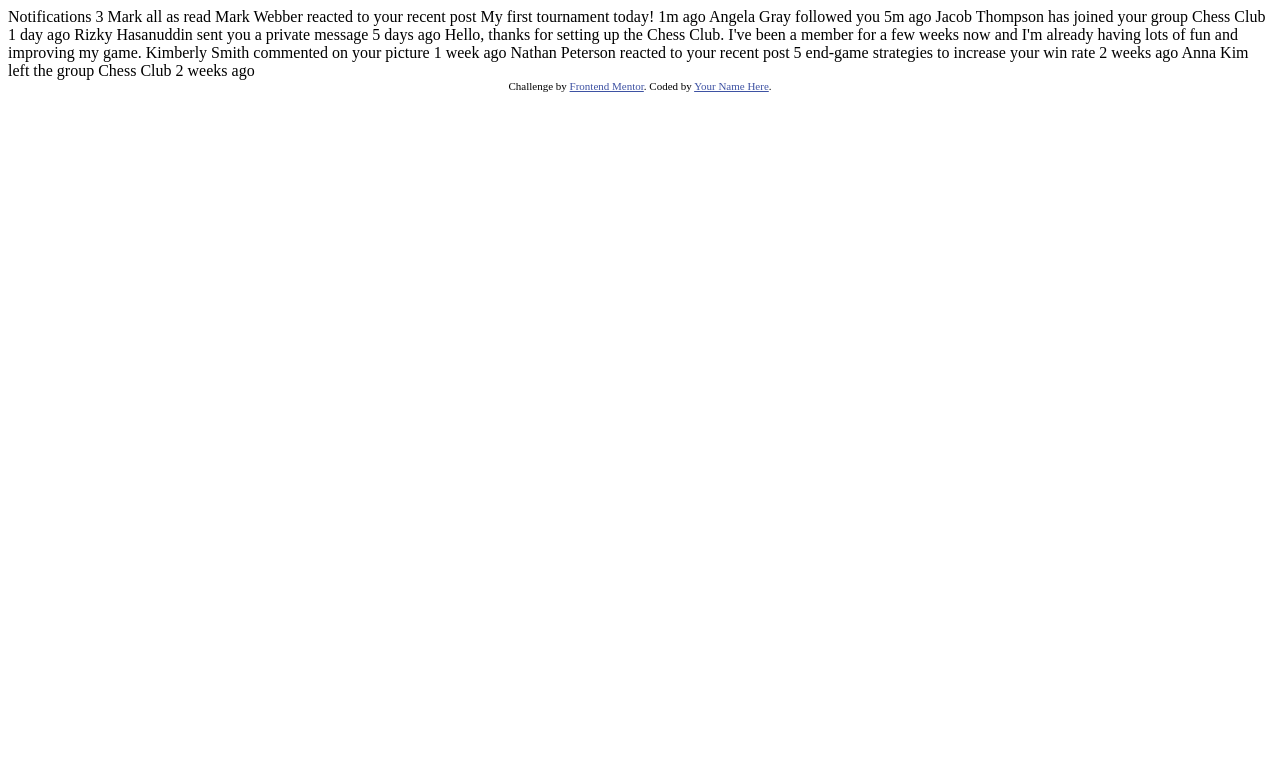
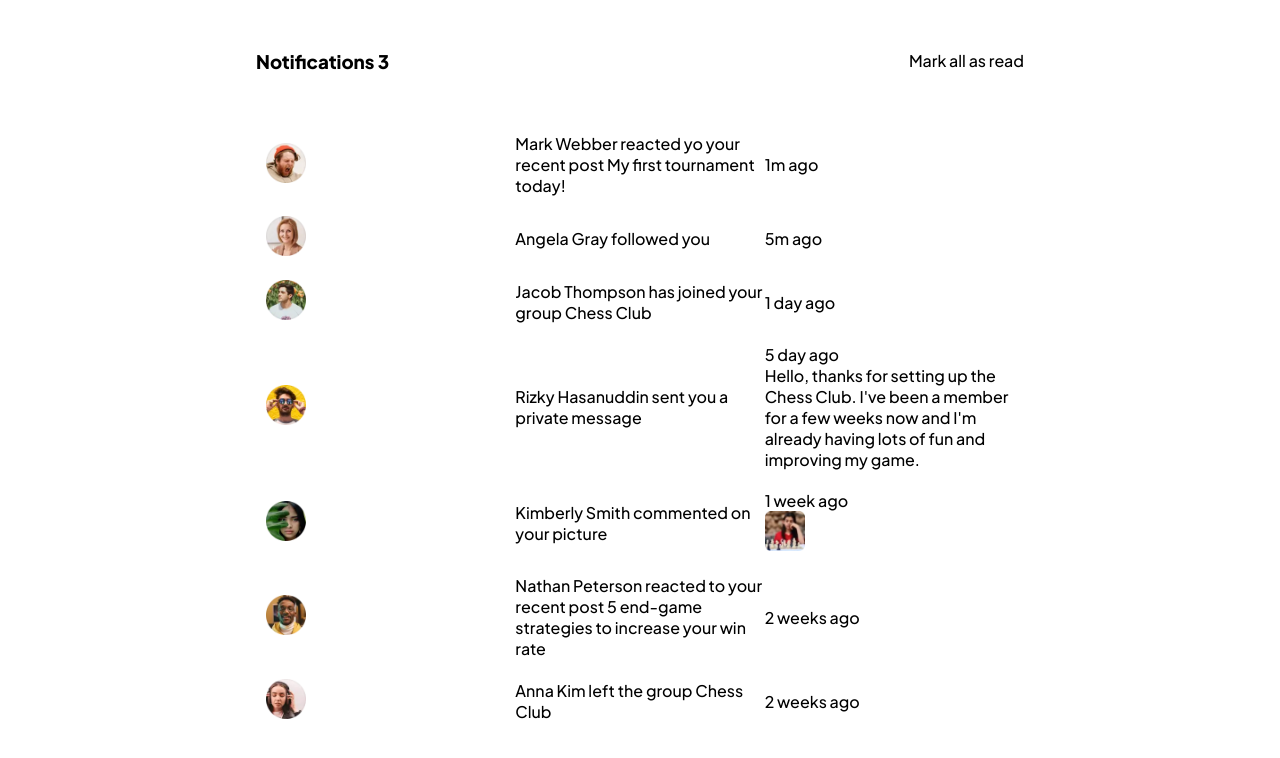
Before and after one commit to JulienLach/notifications-page-main, a plain HTML site: page index.html in a window 1280 px wide. Drawn offline with Linux system fonts and the light colour scheme.

Commit message:
test css grid

```diff
--- a/index.html
+++ b/index.html
@@ -1,51 +1,140 @@
 <!DOCTYPE html>
 <html lang="en">
+
 <head>
   <meta charset="UTF-8">
-  <meta name="viewport" content="width=device-width, initial-scale=1.0"> <!-- displays site properly based on user's device -->
-
+  <meta name="viewport" content="width=device-width, initial-scale=1.0">
+  <!-- displays site properly based on user's device -->
   <link rel="icon" type="image/png" sizes="32x32" href="./assets/images/favicon-32x32.png">
-
+  <link rel="stylesheet" href="style.css">
+  <link rel="preconnect" href="https://fonts.googleapis.com">
+  <link rel="preconnect" href="https://fonts.gstatic.com" crossorigin>
+  <link href="https://fonts.googleapis.com/css2?family=Plus+Jakarta+Sans:wght@500;800&display=swap" rel="stylesheet">
   <title>Frontend Mentor | Notifications page</title>
 
-  <!-- Feel free to remove these styles or customise in your own stylesheet 👍 -->
-  <style>
-    .attribution { font-size: 11px; text-align: center; }
-    .attribution a { color: hsl(228, 45%, 44%); }
-  </style>
 </head>
+
 <body>
 
-  Notifications 3
+  <section class="main">
+    <div class="container">
+      <header class="header">
+        <h3>Notifications <span>3</span></h3>
+        <p class="mark-as-read">
+          Mark all as read
+        </p>
+      </header>
+    </div>
+    <div class="container">
+      <div class="notification">
+        <div class="photo"><img src="assets/images/avatar-mark-webber.webp" alt=""></div>
+        <div class="message-text">
+          <p>
+            Mark Webber reacted yo your recent post My first tournament today!
+          </p>
+        </div>
+        <div class="heure">
+          <p>
+            1m ago
+          </p>
+        </div>
+      </div>
 
-  Mark all as read
+      <div class="notification">
+        <div class="photo"><img src="assets/images/avatar-angela-gray.webp" alt=""></div>
+        <div class="message-text">
+          <p>
+            Angela Gray followed you
+          </p>
+        </div>
+        <div class="heure">
+          <p>
+            5m ago
+          </p>
+        </div>
+      </div>
 
-  Mark Webber reacted to your recent post My first tournament today!
-  1m ago
+      <div class="notification">
+        <div class="photo"><img src="assets/images/avatar-jacob-thompson.webp" alt=""></div>
+        <div class="message-text">
+          <p>
+            Jacob Thompson has joined your group Chess Club
+          </p>
+        </div>
+        <div class="heure">
+          <p>
+            1 day ago
+          </p>
+        </div>
+      </div>
 
-  Angela Gray followed you
-  5m ago
-
-  Jacob Thompson has joined your group Chess Club
-  1 day ago
-
+      <div class="notification">
+        <div class="photo"><img src="assets/images/avatar-rizky-hasanuddin.webp" alt=""></div>
+        <div class="message-text">
+          <p>
             Rizky Hasanuddin sent you a private message
-  5 days ago
+          </p>
+        </div>
+        <div class="heure">
+          <p>
+            5 day ago
+          </p>
+          <p>
             Hello, thanks for setting up the Chess Club. I've been a member for a few weeks now and
             I'm already having lots of fun and improving my game.
+          </p>
+        </div>
+      </div>
 
+      <div class="notification">
+        <div class="photo"><img src="assets/images/avatar-kimberly-smith.webp" alt=""></div>
+        <div class="message-text">
+          <p>
             Kimberly Smith commented on your picture
+          </p>
+        </div>
+        <div class="heure">
+          <p>
             1 week ago
+          </p>
+          <img src="assets/images/image-chess.webp" alt="">
+        </div>
+      </div>
 
+      <div class="notification">
+        <div class="photo"><img src="assets/images/avatar-nathan-peterson.webp" alt=""></div>
+        <div class="message-text">
+          <p>
             Nathan Peterson reacted to your recent post 5 end-game strategies to increase your win rate
+          </p>
+        </div>
+        <div class="heure">
+          <p>
             2 weeks ago
+          </p>
+        </div>
+      </div>
 
+      <div class="notification">
+        <div class="photo"><img src="assets/images/avatar-anna-kim.webp" alt=""></div>
+        <div class="message-text">
+          <p>
             Anna Kim left the group Chess Club
+          </p>
+        </div>
+        <div class="heure">
+          <p>
             2 weeks ago
+          </p>
+        </div>
+      </div>
+    </div>
+  </section>
 
-  <div class="attribution">
-    Challenge by <a href="https://www.frontendmentor.io?ref=challenge" target="_blank">Frontend Mentor</a>.
-    Coded by <a href="#">Your Name Here</a>.
-  </div>
+
+
+
+
 </body>
+
 </html>
--- /dev/null
+++ b/style.css
@@ -0,0 +1,40 @@
+/* test méthode smacss avec base, layout, module et state pour le JS */
+
+
+/* base */
+
+* {
+    box-sizing: border-box;
+    margin: 0;
+    padding: 0;
+}
+
+body {
+    font-family: 'Plus Jakarta Sans', sans-serif;
+    font-size: 16px;
+}
+
+.container {
+    max-width: 60%;
+    margin: 50px auto;
+}
+
+
+/* Layout */
+
+.main .container .header {
+    display: flex;
+    flex-direction: row;
+    justify-content: space-between;
+}
+
+img {
+    height: 2.5em;
+}
+
+.notification {
+    display: grid;
+    align-items: center;
+    grid-template-columns: repeat(3, 1fr);
+    padding: 10px;
+}
```
Lines whose indentation alone changed are shown as unchanged.
